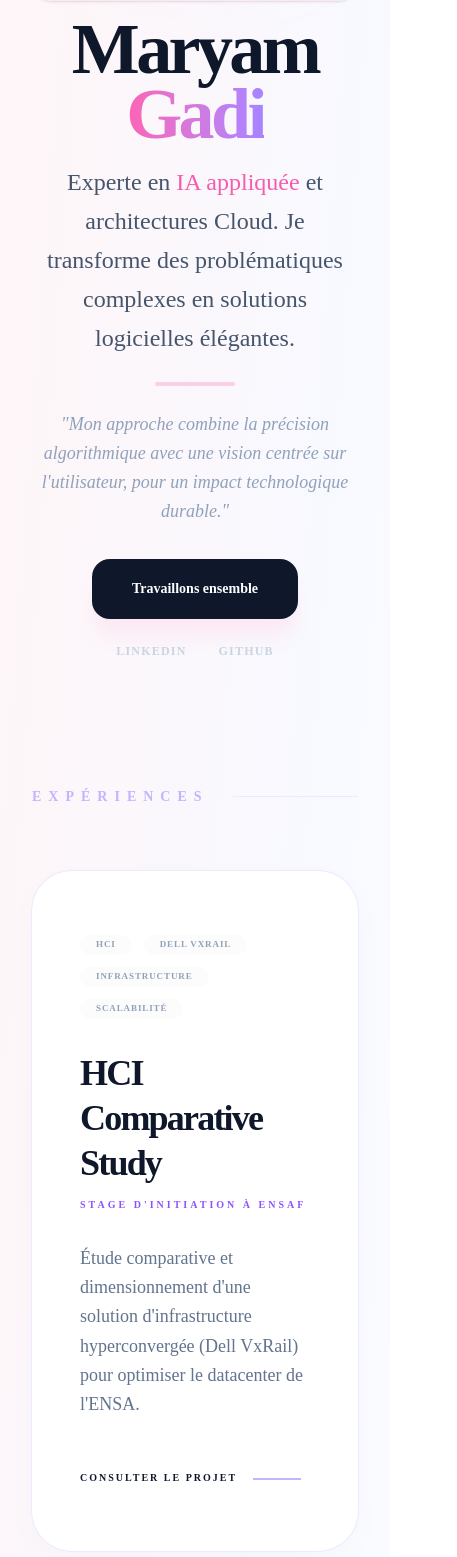
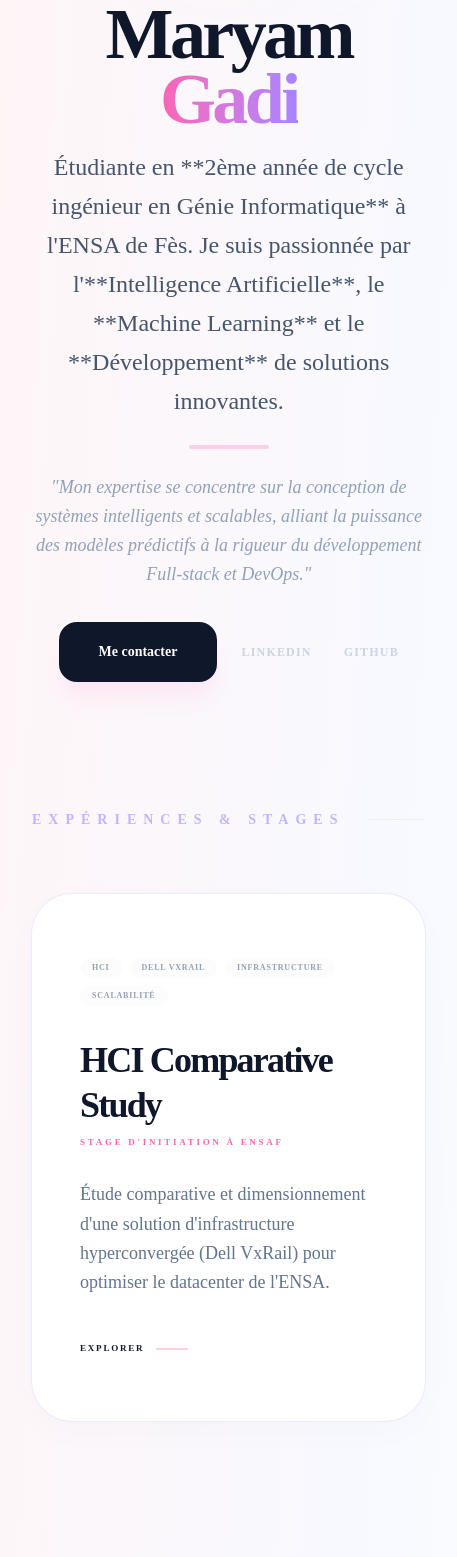
Before and after one commit to maryamgadi/Portfolio, a Next.js app: page / in a window 390 px wide. Shown: the part 440-1997 px from the top of the page, 457 px wide, since content can reach past the window. Built offline with nearby package versions, Linux system fonts and the light colour scheme.

Commit message:
feat: added mini-projects and updated bio

```diff
--- a/app/page.tsx
+++ b/app/page.tsx
@@ -9,13 +9,11 @@ export default function Home() {
   const miniProjects = projects.filter(p => p.type === "Mini-Projet");
 
   return (
-    // Fond avec un dégradé très doux de rose poudré vers le blanc
     <main className="min-h-screen bg-gradient-to-br from-[#fff5f7] via-[#f8f9ff] to-white max-w-6xl mx-auto py-20 px-8 font-sans text-slate-800">
 
-      {/* --- HERO SECTION : GIRLY & BOLD --- */}
+      {/* --- HERO SECTION : DESCRIPTION ENRICHIE --- */}
       <header className="mb-32 flex flex-col md:flex-row items-center gap-16">
         <div className="shrink-0 relative">
-          {/* Halo pastel derrière la photo */}
           <div className="absolute -inset-6 bg-gradient-to-tr from-pink-200/40 to-violet-200/40 rounded-full blur-3xl opacity-60"></div>
           <img
             src="/profile.png"
@@ -35,12 +33,14 @@ export default function Home() {
             </h1>
 
             <div className="space-y-6">
-              <p className="text-2xl text-slate-600 max-w-3xl leading-relaxed font-medium">
-                Experte en <span className="text-pink-500/80">IA appliquée</span> et architectures Cloud. Je transforme des problématiques complexes en solutions logicielles élégantes.
+              <p className="text-2xl text-slate-600 max-w-4xl leading-relaxed font-medium">
+                Étudiante en **2ème année de cycle ingénieur en Génie Informatique** à l'ENSA de Fès.
+                Je suis passionnée par l'**Intelligence Artificielle**, le **Machine Learning** et le **Développement** de solutions innovantes.
               </p>
               <div className="h-1 w-20 bg-pink-200 rounded-full mx-auto md:mx-0"></div>
-              <p className="text-lg text-slate-400 max-w-2xl leading-relaxed italic font-light">
-                "Mon approche combine la précision algorithmique avec une vision centrée sur l'utilisateur, pour un impact technologique durable."
+              <p className="text-lg text-slate-400 max-w-3xl leading-relaxed italic font-light">
+                "Mon expertise se concentre sur la conception de systèmes intelligents et scalables,
+                alliant la puissance des modèles prédictifs à la rigueur du développement Full-stack et DevOps."
               </p>
             </div>
           </div>
@@ -48,7 +48,7 @@ export default function Home() {
           <div className="flex flex-wrap gap-6 justify-center md:justify-start items-center">
             <a href="mailto:maryam04gadi@gmail.com"
                className="px-10 py-5 bg-slate-900 text-white text-sm font-bold rounded-2xl hover:bg-pink-500 transition-all duration-500 shadow-xl shadow-pink-100 active:scale-95">
-              Travaillons ensemble
+              Me contacter
             </a>
             <div className="flex gap-8 text-xs font-black text-slate-300 tracking-widest uppercase">
               <a href="https://linkedin.com/in/maryam-gadi" target="_blank" className="hover:text-pink-400 transition-colors">LinkedIn</a>
@@ -61,11 +61,11 @@ export default function Home() {
       {/* --- SECTIONS PROJETS --- */}
       <div className="space-y-40">
 
-        {/* STAGES : Couleur Soft Lavender */}
+        {/* STAGES */}
         {stages.length > 0 && (
           <section>
             <div className="flex items-center gap-6 mb-16">
-              <h2 className="text-sm font-black uppercase tracking-[0.5em] text-violet-300 whitespace-nowrap">Expériences</h2>
+              <h2 className="text-sm font-black uppercase tracking-[0.5em] text-violet-300 whitespace-nowrap">Expériences & Stages</h2>
               <div className="h-[1px] w-full bg-violet-100"></div>
             </div>
             <div className="grid gap-10">
@@ -74,10 +74,10 @@ export default function Home() {
           </section>
         )}
 
-        {/* HACKATHONS : Couleur Rose Pastel */}
+        {/* HACKATHONS */}
         <section>
           <div className="flex items-center gap-6 mb-16">
-            <h2 className="text-sm font-black uppercase tracking-[0.5em] text-pink-300 whitespace-nowrap">Hackathons & IA</h2>
+            <h2 className="text-sm font-black uppercase tracking-[0.5em] text-pink-300 whitespace-nowrap">Hackathons & Innovation</h2>
             <div className="h-[1px] w-full bg-pink-100"></div>
           </div>
           <div className="grid gap-10">
@@ -85,10 +85,10 @@ export default function Home() {
           </div>
         </section>
 
-        {/* PROJETS : Couleur Slate/Blue Soft */}
+        {/* PROJETS D'INGÉNIERIE */}
         <section>
           <div className="flex items-center gap-6 mb-16">
-            <h2 className="text-sm font-black uppercase tracking-[0.5em] text-slate-300 whitespace-nowrap">Projets Techniques</h2>
+            <h2 className="text-sm font-black uppercase tracking-[0.5em] text-slate-300 whitespace-nowrap">Projets Majeurs</h2>
             <div className="h-[1px] w-full bg-slate-100"></div>
           </div>
           <div className="grid grid-cols-1 md:grid-cols-2 gap-12">
@@ -96,11 +96,24 @@ export default function Home() {
           </div>
         </section>
 
+        {/* --- SECTION MINI-PROJETS RÉACTIVÉE --- */}
+        {miniProjects.length > 0 && (
+          <section>
+            <div className="flex items-center gap-6 mb-16">
+              <h2 className="text-sm font-black uppercase tracking-[0.5em] text-pink-200 whitespace-nowrap">Mini-Projets & Labs</h2>
+              <div className="h-[1px] w-full bg-pink-50"></div>
+            </div>
+            <div className="grid grid-cols-1 sm:grid-cols-2 lg:grid-cols-3 gap-8">
+              {miniProjects.map((p) => <ProjectCard key={p.title} project={p} theme="pink" isMini />)}
+            </div>
+          </section>
+        )}
+
       </div>
 
-      {/* --- FOOTER : DOUX & ÉPURÉ --- */}
+      {/* --- FOOTER --- */}
       <footer className="mt-40 border-t border-pink-50 pt-20 pb-10 text-center">
-        <p className="text-[10px] font-black uppercase tracking-[0.5em] text-slate-300 mb-12">Engagement & Bénévolat</p>
+        <p className="text-[10px] font-black uppercase tracking-[0.5em] text-slate-300 mb-12">Engagement Associatif</p>
         <div className="grid grid-cols-1 md:grid-cols-3 gap-16 max-w-4xl mx-auto">
           {["Community Service Club", "Centre Culturel IKLIL", "Jardin Lalla Meryem"].map((club) => (
             <div key={club} className="group">
@@ -114,42 +127,36 @@ export default function Home() {
   );
 }
 
-function ProjectCard({ project, theme, highlight = false }: { project: any, theme: 'pink' | 'violet' | 'slate', highlight?: boolean }) {
+function ProjectCard({ project, theme, highlight = false, isMini = false }: { project: any, theme: 'pink' | 'violet' | 'slate', highlight?: boolean, isMini?: boolean }) {
   const styles = {
     pink: "hover:shadow-[0_20px_50px_rgba(255,182,193,0.15)] ring-pink-100",
     violet: "hover:shadow-[0_20px_50px_rgba(237,233,254,0.3)] ring-violet-100",
     slate: "hover:shadow-[0_20px_50px_rgba(241,245,249,0.5)] ring-slate-100"
   };
 
-  const textColors = {
-    pink: "text-pink-500",
-    violet: "text-violet-500",
-    slate: "text-slate-500"
-  };
-
   return (
     <Card className={`group relative border-none rounded-[2.5rem] bg-white transition-all duration-700 shadow-[0_10px_40px_rgba(0,0,0,0.02)] ${styles[theme]} hover:-translate-y-2 ${highlight ? 'ring-1' : ''}`}>
-      <div className="p-12 space-y-8">
-        <div className="flex flex-wrap gap-3">
+      <div className={isMini ? "p-8 space-y-4" : "p-12 space-y-8"}>
+        <div className="flex flex-wrap gap-2">
           {project.tags.map((tag: string) => (
-            <Badge key={tag} className="bg-[#fcfcfc] text-slate-400 group-hover:text-slate-600 border-none px-4 py-1.5 text-[9px] font-black uppercase tracking-widest rounded-full transition-colors">
+            <Badge key={tag} className="bg-[#fcfcfc] text-slate-400 border-none px-3 py-1 text-[8px] font-black uppercase tracking-widest rounded-full">
               {tag}
             </Badge>
           ))}
         </div>
-        <div className="space-y-3">
-          <CardTitle className="text-4xl font-black text-slate-900 tracking-tighter leading-tight group-hover:translate-x-2 transition-transform duration-500">
+        <div className="space-y-2">
+          <CardTitle className={`${isMini ? 'text-xl' : 'text-4xl'} font-black text-slate-900 tracking-tighter leading-tight`}>
             {project.title}
           </CardTitle>
-          <p className={`text-[10px] font-black uppercase tracking-[0.3em] ${textColors[theme]}`}>{project.context || 'Engineering Lab'}</p>
+          {!isMini && <p className="text-[9px] font-black uppercase tracking-[0.3em] text-pink-400">{project.context || 'Engineering Project'}</p>}
         </div>
-        <CardDescription className="text-slate-500 text-lg leading-relaxed font-light max-w-2xl">
+        <CardDescription className={`text-slate-500 ${isMini ? 'text-sm' : 'text-lg'} leading-relaxed font-light`}>
           {project.description}
         </CardDescription>
-        <div className="pt-4">
-          <a href={project.link} target="_blank" className="inline-flex items-center gap-4 text-[10px] font-black uppercase tracking-[0.2em] text-slate-900">
-            Consulter le projet
-            <span className={`w-12 h-[2px] transition-all duration-500 group-hover:w-20 ${theme === 'pink' ? 'bg-pink-300' : theme === 'violet' ? 'bg-violet-300' : 'bg-slate-300'}`}></span>
+        <div className="pt-2">
+          <a href={project.link} target="_blank" className="inline-flex items-center gap-3 text-[9px] font-black uppercase tracking-[0.2em] text-slate-900">
+            Explorer
+            <span className="w-8 h-[2px] bg-pink-200 group-hover:w-12 transition-all"></span>
           </a>
         </div>
       </div>
```
